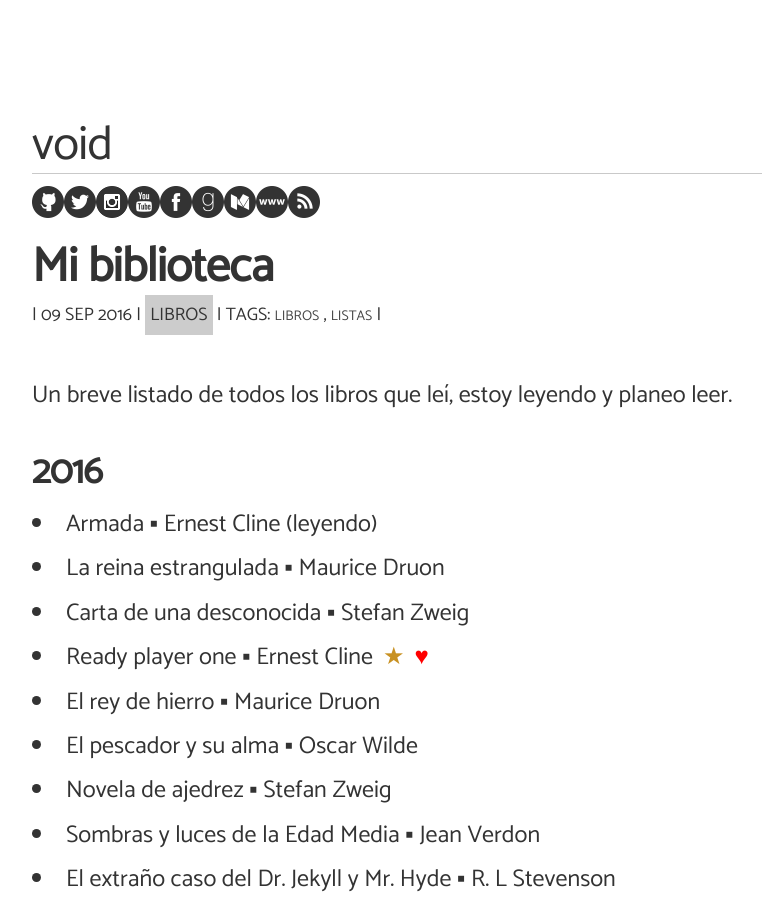
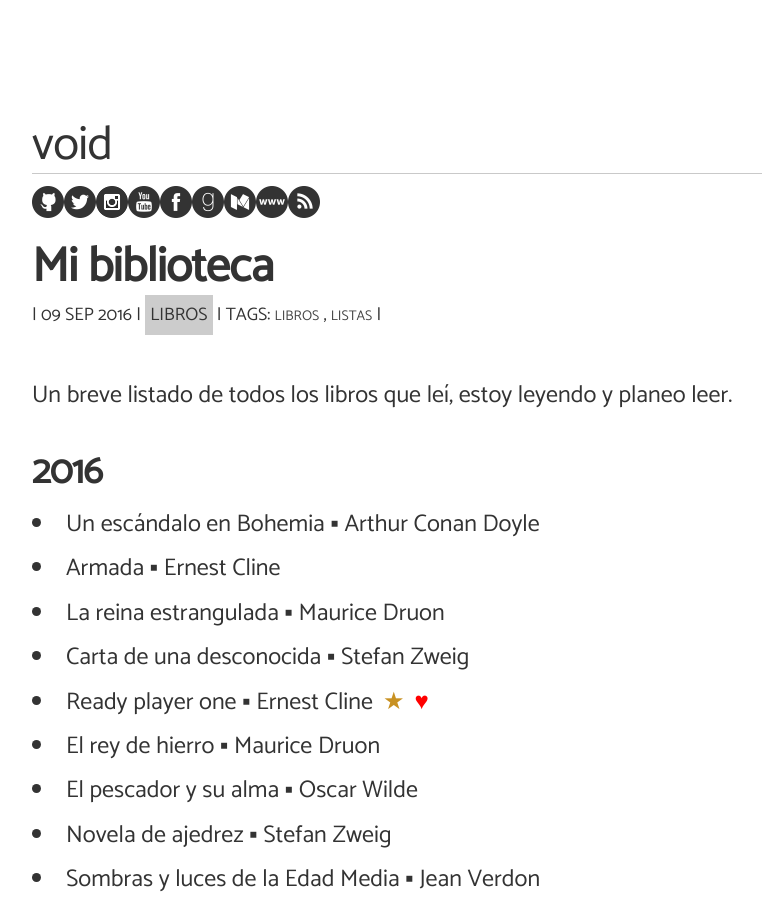
Before and after one commit to angelsimon/angelsimon.github.io, a Jekyll site: the page built from _posts/2016-09-09-libros-que-termine.md, in a window 1280 px wide and 900 px high. Shown: the whole window, without its empty margins (32-794 px from the left). Built offline with Jekyll 4.4.1, drawn with Linux system fonts in a browser that asks for light colours; nearby versions of some CDN libraries; comment, search, counter and statistics services are not loaded.

Commit message:
Update 2016-09-09-libros-que-termine.md

```diff
--- a/_posts/2016-09-09-libros-que-termine.md
+++ b/_posts/2016-09-09-libros-que-termine.md
@@ -11,7 +11,8 @@ Un breve listado de todos los libros que leí, estoy leyendo y planeo leer.
 
 <h2>2016</h2>
 <ul>
-<li>Armada &#9642; Ernest Cline (leyendo)</li>
+<li>Un escándalo en Bohemia &#9642; Arthur Conan Doyle</li>
+<li>Armada &#9642; Ernest Cline</li>
 <li>La reina estrangulada &#9642; Maurice Druon</li><li>Carta de una desconocida &#9642; Stefan Zweig</li>
 <li>Ready player one &#9642; Ernest Cline<span title="Recomiendo" class="won">★</span><span title="Favorito" class="fav">&hearts;</span></li>
 <li>El rey de hierro &#9642; Maurice Druon</li>
```
